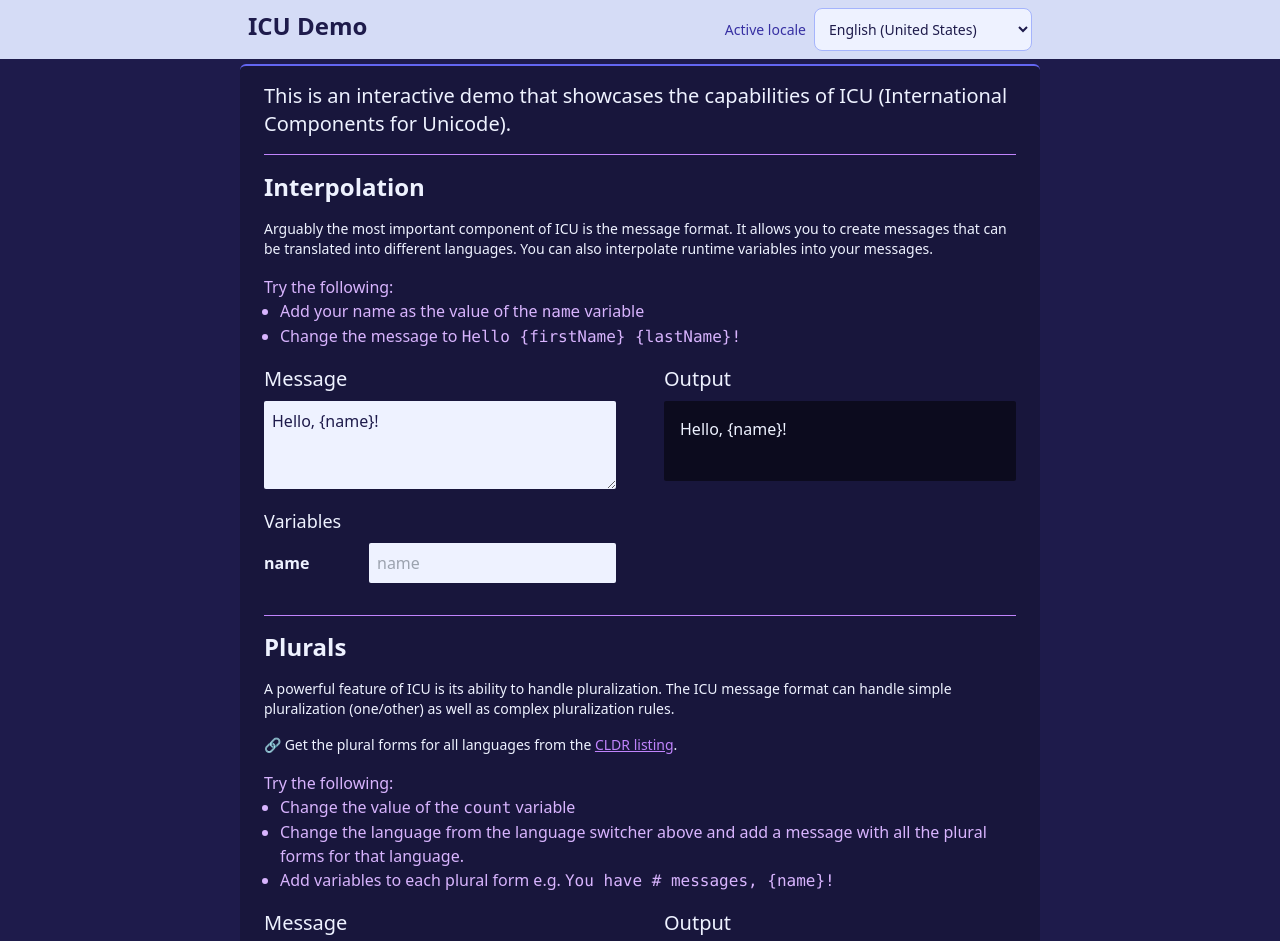
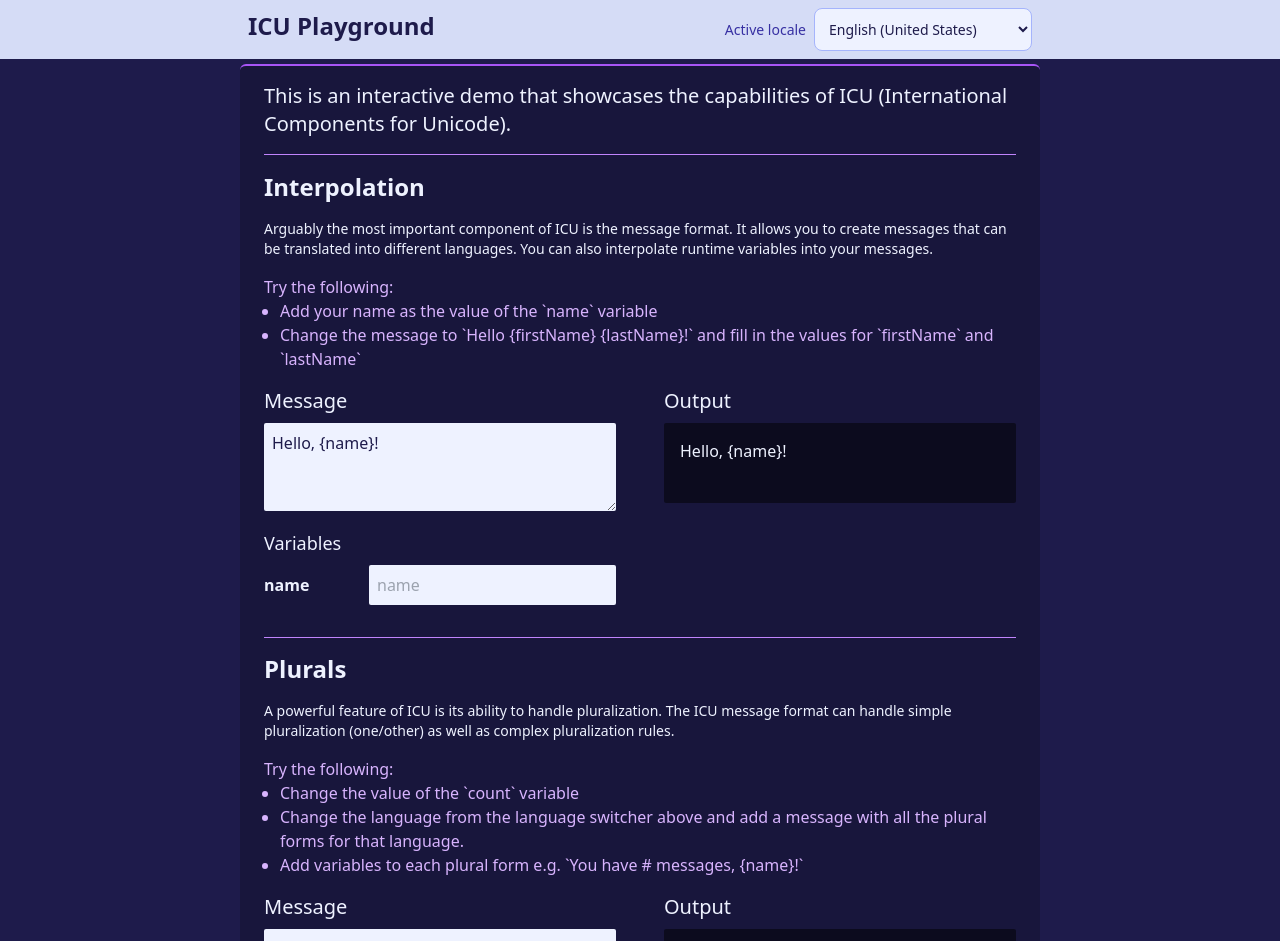
Before and after one commit to PhraseApp-Blog/icu-2023, a React (Vite) app: page / in a window 1280 px wide. Shown: the top 941 px of the page. Built offline with nearby package versions, Linux system fonts and the light colour scheme.

Commit message:
refactor: intros to component

```diff
--- a/src/App.jsx
+++ b/src/App.jsx
@@ -1,10 +1,10 @@
 import { nanoid } from "nanoid";
 import { useState } from "react";
 import { IntlProvider } from "react-intl";
-import InterpolationIntro from "./components/InterpolationIntro";
 import LocaleSwitcher from "./components/LocaleSwitcher";
 import MessagePlayground from "./components/MessagePlayground";
-import PluralsIntro from "./components/PluralsIntro";
+import InterpolationIntro from "./components/intros/InterpolationIntro";
+import PluralsIntro from "./components/intros/PluralsIntro";
 
 function id() {
   return nanoid(10);
@@ -17,7 +17,7 @@
     <IntlProvider locale={activeLocale} defaultLocale={activeLocale}>
       <header className="h-15 fixed inset-x-0 top-0  bg-indigo-100/95 text-indigo-950">
         <div className="mx-auto flex max-w-[800px] items-baseline justify-between p-2">
-          <h1 className="text-2xl font-bold">ICU Demo</h1>
+          <h1 className="text-2xl font-bold">ICU Playground</h1>
           <div className="w-[350px]">
             <LocaleSwitcher
               locale={activeLocale}
@@ -27,19 +27,17 @@
         </div>
       </header>
 
-      <main className="mx-auto mt-16 max-w-[800px] rounded-md border-t-2 border-indigo-500 bg-black/20 px-6 pb-24 pt-0">
+      <main className="mx-auto mt-16 max-w-[800px] rounded-md border-t-2 border-purple-500 bg-black/20 px-6 pb-24 pt-0">
         <p className="mt-4 text-xl font-thin">
           This is an interactive demo that showcases the capabilities of ICU
           (International Components for Unicode).
         </p>
 
         <hr className="mt-4 h-[0.5px] border-0 bg-purple-400" />
-
         <InterpolationIntro />
         <MessagePlayground id={id()} initialMessage="Hello, {name}!" />
 
         <hr className="mt-8 h-[0.5px] border-0 bg-purple-400" />
-
         <PluralsIntro />
         <MessagePlayground
           id={id()}
--- a/src/components/InterpolationIntro.jsx
+++ /dev/null
@@ -1,28 +0,0 @@
-export default function InterpolationIntro() {
-  return (
-    <>
-      <h2 className="mt-4 text-2xl font-semibold">Interpolation</h2>
-
-      <p className="mt-4 text-sm">
-        Arguably the most important component of ICU is the message format. It
-        allows you to create messages that can be translated into different
-        languages. You can also interpolate runtime variables into your
-        messages.
-      </p>
-
-      <p className="mt-4 text-purple-300">Try the following:</p>
-
-      <ul className="ml-4 list-outside list-disc text-purple-300">
-        <li>
-          Add your name as the value of the <code>name</code> variable
-        </li>
-        <li>
-          Change the message to{" "}
-          <code>
-            Hello {"{"}firstName{"}"} {"{"}lastName{"}"}!
-          </code>
-        </li>
-      </ul>
-    </>
-  );
-}
--- a/src/components/PluralsIntro.jsx
+++ /dev/null
@@ -1,44 +0,0 @@
-export default function PluralsIntro() {
-  return (
-    <>
-      <h2 className="mt-4 text-2xl font-semibold">Plurals</h2>
-
-      <p className="mt-4 text-sm">
-        A powerful feature of ICU is its ability to handle pluralization. The
-        ICU message format can handle simple pluralization (one/other) as well
-        as complex pluralization rules.
-      </p>
-
-      <p className="mt-4 text-sm">
-        🔗 Get the plural forms for all languages from the{" "}
-        <a
-          href="https://www.unicode.org/cldr/charts/latest/supplemental/language_plural_rules.html"
-          target="_blank"
-          rel="noreferrer"
-          className="text-purple-400 underline"
-        >
-          CLDR listing
-        </a>
-        .
-      </p>
-
-      <p className="mt-4 text-purple-300">Try the following:</p>
-
-      <ul className="ml-4 list-outside list-disc text-purple-300">
-        <li>
-          Change the value of the <code>count</code> variable
-        </li>
-        <li>
-          Change the language from the language switcher above and add a message
-          with all the plural forms for that language.
-        </li>
-        <li>
-          Add variables to each plural form e.g.{" "}
-          <code>
-            You have # messages, {"{"}name{"}"}!
-          </code>
-        </li>
-      </ul>
-    </>
-  );
-}
--- /dev/null
+++ b/src/components/intros/InterpolationIntro.jsx
@@ -0,0 +1,14 @@
+import SectionIntro from "./SectionIntro";
+
+export default function InterpolationIntro() {
+  return (
+    <SectionIntro
+      header="Interpolation"
+      description="Arguably the most important component of ICU is the message format. It allows you to create messages that can be translated into different languages. You can also interpolate runtime variables into your messages."
+      thingsToTry={[
+        "Add your name as the value of the `name` variable",
+        "Change the message to `Hello {firstName} {lastName}!` and fill in the values for `firstName` and `lastName`",
+      ]}
+    />
+  );
+}
--- /dev/null
+++ b/src/components/intros/PluralsIntro.jsx
@@ -0,0 +1,15 @@
+import SectionIntro from "./SectionIntro";
+
+export default function PluralsIntro() {
+  return (
+    <SectionIntro
+      header="Plurals"
+      description="A powerful feature of ICU is its ability to handle pluralization. The ICU message format can handle simple pluralization (one/other) as well as complex pluralization rules."
+      thingsToTry={[
+        "Change the value of the `count` variable",
+        "Change the language from the language switcher above and add a message with all the plural forms for that language.",
+        "Add variables to each plural form e.g. `You have # messages, {name}!`",
+      ]}
+    />
+  );
+}
--- /dev/null
+++ b/src/components/intros/SectionIntro.jsx
@@ -0,0 +1,25 @@
+import PropTypes from "prop-types";
+
+SectionIntro.propTypes = {
+  header: PropTypes.string.isRequired,
+  description: PropTypes.string.isRequired,
+  thingsToTry: PropTypes.arrayOf(PropTypes.string).isRequired,
+};
+
+export default function SectionIntro({ header, description, thingsToTry }) {
+  return (
+    <>
+      <h2 className="mt-4 text-2xl font-semibold">{header}</h2>
+
+      <p className="mt-4 text-sm">{description}</p>
+
+      <p className="mt-4 text-purple-300">Try the following:</p>
+
+      <ul className="ml-4 list-outside list-disc text-purple-300">
+        {thingsToTry.map((thingToTry) => (
+          <li key={thingToTry}>{thingToTry}</li>
+        ))}
+      </ul>
+    </>
+  );
+}
```
